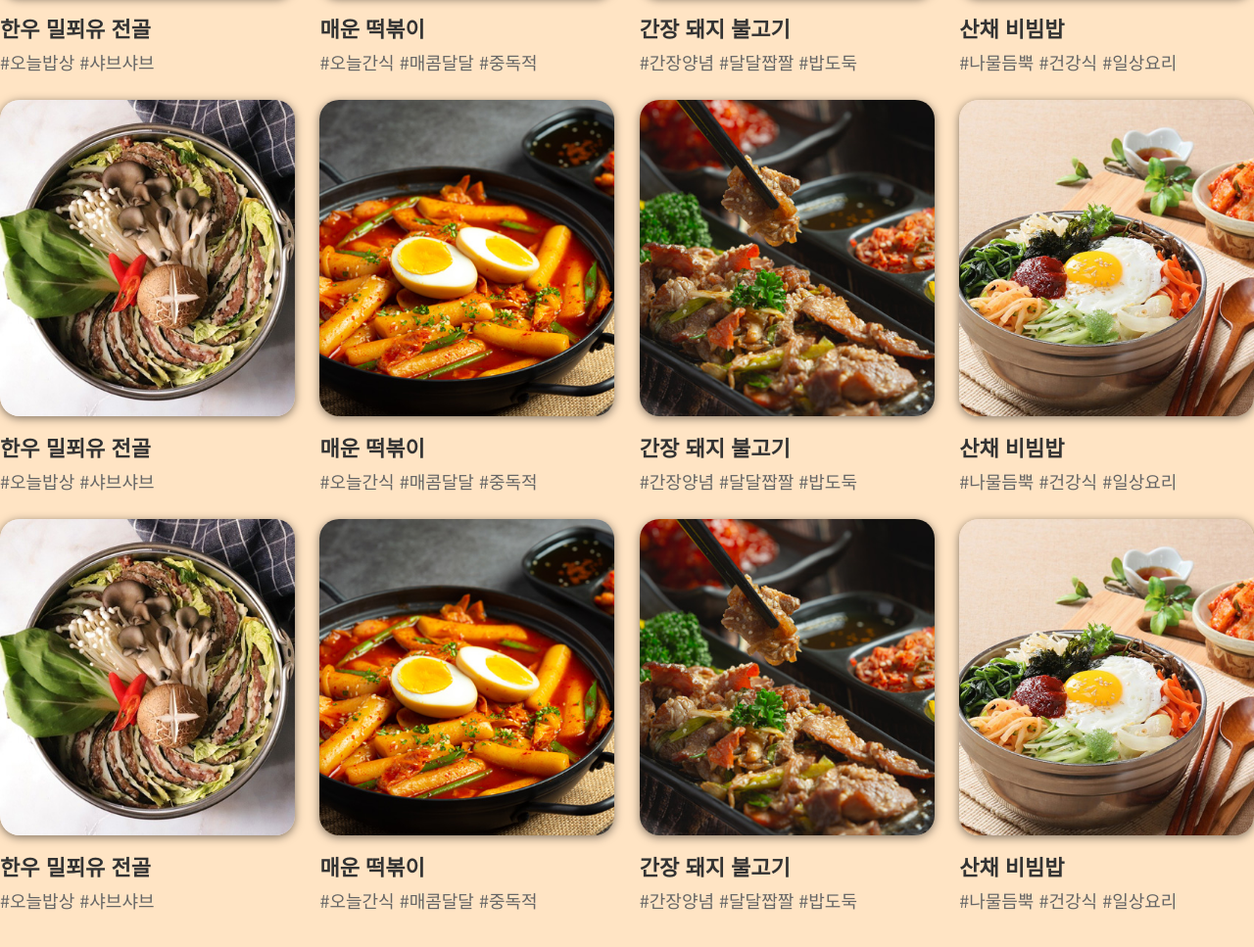
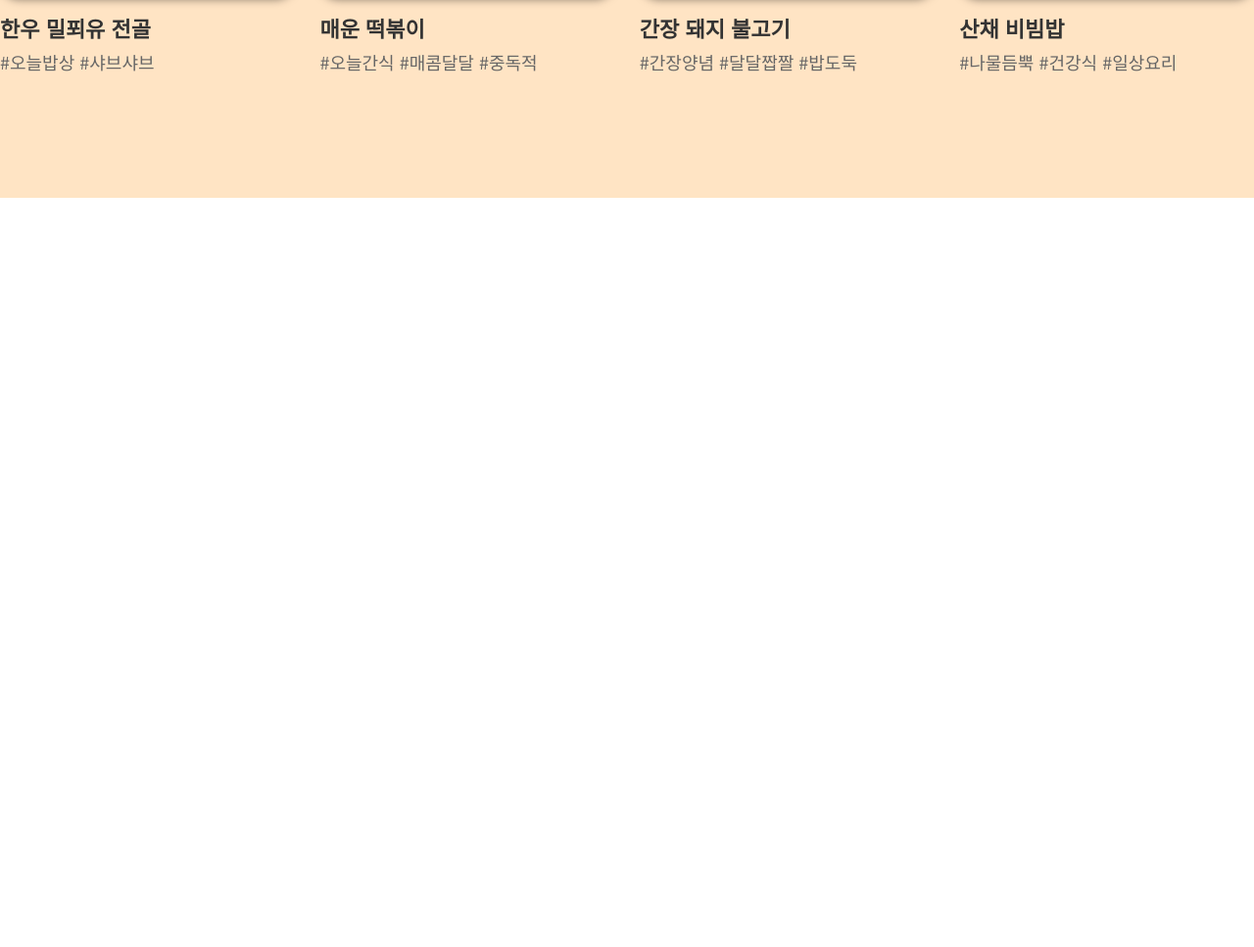
Before and after one commit to kimsohee1021/kims, a plain HTML site: page index.html in a window 1280 px wide. Shown: the part 563-1530 px from the top of the page at 98% size. After the commit the page ends 800 px from the top, so only its background shows below. Drawn offline with Linux system fonts and the light colour scheme.

Commit message:
Update index.html

```diff
--- a/index.html
+++ b/index.html
@@ -48,62 +48,7 @@
                     <p>#나물듬뿍 #건강식 #일상요리</p>
                 </div>
 
-                <!-- !!추가!! -->
-                <div class="box">
-                    <img src="img/example1/shabu_1.jpg" alt="한우 밀푀유 전골">
 
-                    <h3><a href="#">한우 밀푀유 전골</a></h3>
-                    <p>#오늘밥상 #샤브샤브</p>
-                </div>
-
-                <div class="box">
-                    <img src="img/example1/tteokbokki_1.jpg" alt="매운 떡볶이">
-
-                    <h3><a href="#">매운 떡볶이</a></h3>
-                    <p>#오늘간식 #매콤달달 #중독적</p>
-                </div>
-
-                <div class="box">
-                    <img src="img/example1/bulgogi_1.jpg" alt="간장 돼지 불고기">
-
-                    <h3><a href="#">간장 돼지 불고기</a></h3>
-                    <p>#간장양념 #달달짭짤 #밥도둑</p>
-                </div>
-
-                <div class="box">
-                    <img src="img/example1/bibimbap_1.jpg" alt="비빔밥">
-
-                    <h3><a href="#">산채 비빔밥</a></h3>
-                    <p>#나물듬뿍 #건강식 #일상요리</p>
-                </div>
-
-                <div class="box">
-                    <img src="img/example1/shabu_1.jpg" alt="한우 밀푀유 전골">
-
-                    <h3><a href="#">한우 밀푀유 전골</a></h3>
-                    <p>#오늘밥상 #샤브샤브</p>
-                </div>
-
-                <div class="box">
-                    <img src="img/example1/tteokbokki_1.jpg" alt="매운 떡볶이">
-
-                    <h3><a href="#">매운 떡볶이</a></h3>
-                    <p>#오늘간식 #매콤달달 #중독적</p>
-                </div>
-
-                <div class="box">
-                    <img src="img/example1/bulgogi_1.jpg" alt="간장 돼지 불고기">
-
-                    <h3><a href="#">간장 돼지 불고기</a></h3>
-                    <p>#간장양념 #달달짭짤 #밥도둑</p>
-                </div>
-
-                <div class="box">
-                    <img src="img/example1/bibimbap_1.jpg" alt="비빔밥">
-
-                    <h3><a href="#">산채 비빔밥</a></h3>
-                    <p>#나물듬뿍 #건강식 #일상요리</p>
-                </div>
 
                 <!-- ::after / float 해제 -->
             </div>
```
